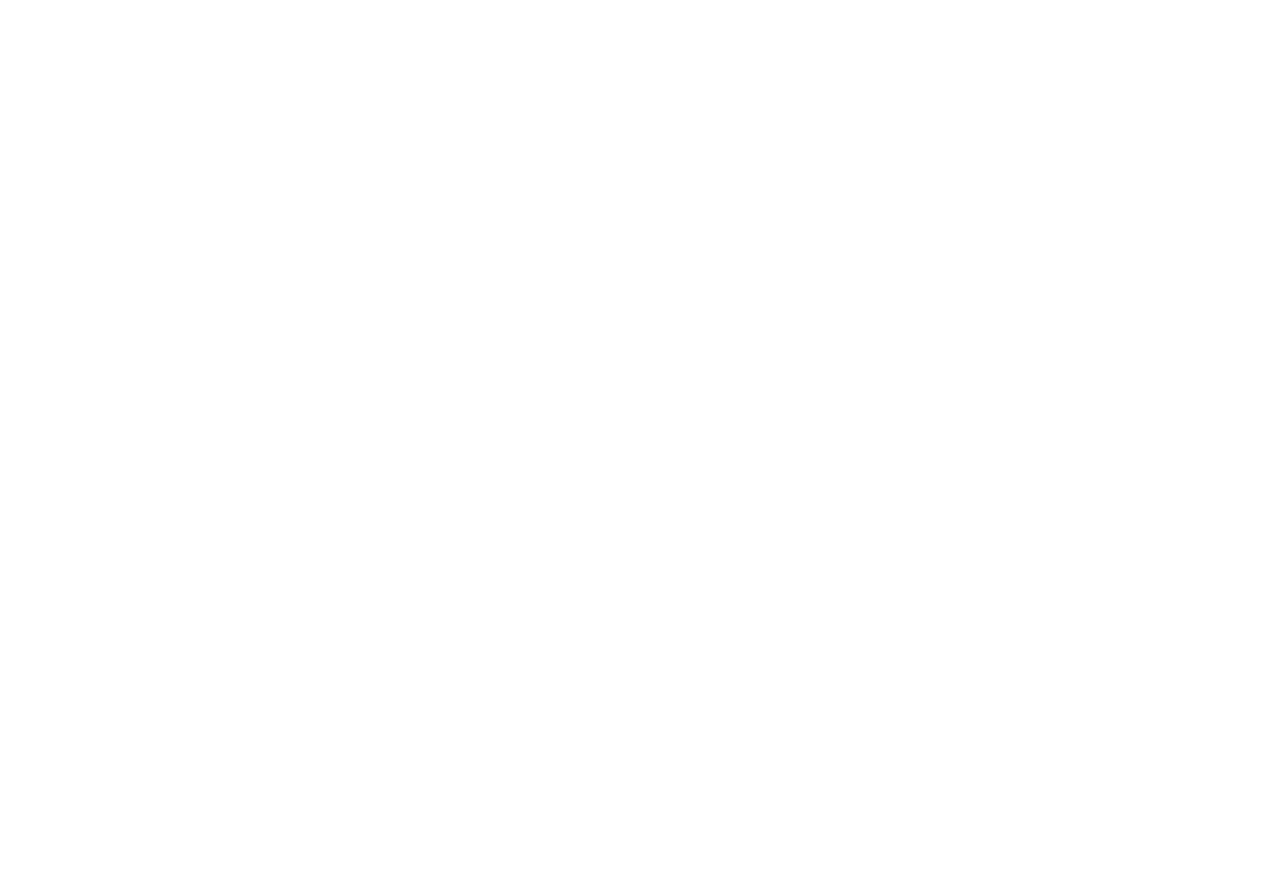
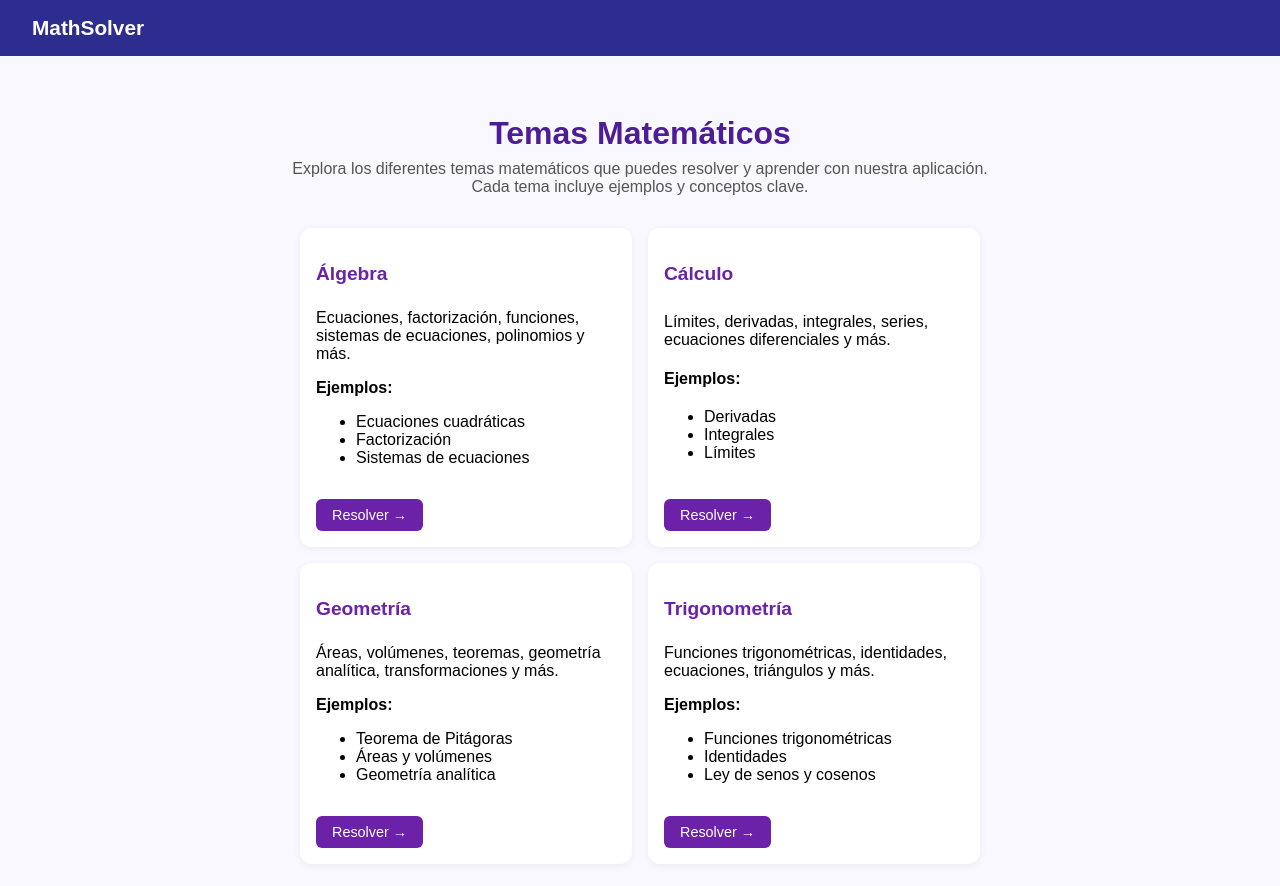
Before and after one commit to Miguel-Taco/TUTOR-VIRTUAL, a React (Create React App) app in the folder plataforma-web/: page /temas in a window 1280 px wide. Before the commit this address had no page. Shown: the top 886 px of the page. Before the commit the page ends 800 px from the top, so only its background shows below. Built offline with nearby package versions, Linux system fonts and the light colour scheme.

Commit message:
se agrega la pagina Temas, desde ahi puedo dirigrme a resolver un problema, con el tema ya seleccionado

```diff
--- a/plataforma-web/src/App.jsx
+++ b/plataforma-web/src/App.jsx
@@ -3,6 +3,7 @@
 import Resolver from './pages/Resolver';
 import Historial from './pages/Historial';
 import Home from "./pages/Home";
+import Temas from "./pages/Temas";
 
 function App() {
   return (
@@ -12,6 +13,7 @@
           <Route path="/resolver" element={<Resolver />} />
           <Route path="/historial" element={<Historial />} />
           <Route path="/home" element={<Home />} />
+          <Route path="/temas" element={<Temas />} />
         </Routes>
       </Router>
   );
--- a/plataforma-web/src/pages/Home.jsx
+++ b/plataforma-web/src/pages/Home.jsx
@@ -92,6 +92,9 @@
           Interpreta problemas matemáticos escritos o en imágenes y obtén soluciones detalladas en álgebra, cálculo, geometría y más.
         </p>
         <div style={styles.buttonsContainer}>
+          <button style={styles.secondaryButton} onClick={() => navigate("/temas")}>
+            Ver Temas
+          </button>
           <button style={styles.primaryButton} onClick={() => navigate("/historial")}>
             Historial de chats
           </button>
--- a/plataforma-web/src/pages/Resolver.jsx
+++ b/plataforma-web/src/pages/Resolver.jsx
@@ -1,10 +1,14 @@
 import React, { useState, useRef, useEffect } from "react";
 import { resolverProblema, interpretarImagen } from "../services/api";
-import { useNavigate } from 'react-router-dom';
+import { useNavigate, useLocation } from "react-router-dom";
 
 function Resolver() {
+  const location = useLocation();
+  const params = new URLSearchParams(location.search);
+  const temaInicial = params.get("tema") || "algebra"; // "algebra" por defecto
+
+  const [tema, setTema] = useState(temaInicial);
   const [problema, setProblema] = useState("");
-    const [tema, setTema] = useState("Álgebra");
   const [mensajes, setMensajes] = useState([]);
   const [modo, setModo] = useState("texto");
   const [imagen, setImagen] = useState(null);
@@ -16,27 +20,27 @@
 
     const entradaUsuario = { autor: "usuario", texto: problema };
     const respuestaBot = { autor: "bot", texto: "Procesando..." };
-        setMensajes(prev => [...prev, entradaUsuario, respuestaBot]);
+    setMensajes((prev) => [...prev, entradaUsuario, respuestaBot]);
 
     const res = await resolverProblema(problema, tema);
-        setMensajes(prev => [
+    setMensajes((prev) => [
       ...prev.slice(0, -1),
-        { autor: "bot", texto: res?.solucion || "No se pudo obtener solución." }
+      { autor: "bot", texto: res?.solucion || "No se pudo obtener solución." },
     ]);
   };
 
   const handleImagen = async () => {
     if (!imagen) return;
     const respuestaBot = { autor: "bot", texto: "Procesando imagen..." };
-        setMensajes(prev => [...prev, respuestaBot]);
+    setMensajes((prev) => [...prev, respuestaBot]);
 
     const res = await interpretarImagen(imagen, tema);
     const texto = res?.texto || "No se pudo interpretar la imagen";
 
-        setMensajes(prev => [
+    setMensajes((prev) => [
       ...prev.slice(0, -1),
       { autor: "usuario", texto },
-        { autor: "bot", texto: res?.solucion || "No se pudo obtener solución." }
+      { autor: "bot", texto: res?.solucion || "No se pudo obtener solución." },
     ]);
   };
 
@@ -56,8 +60,11 @@
         <div style={styles.mainBox}>
           <div style={styles.inputBox}>
             <div style={styles.topButtons}>
-                <button onClick={() => navigate("/historial")} style={styles.historialButton}>Historial de chats</button>
+              <button onClick={() => navigate("/historial")} style={styles.historialButton}>
+                Historial de chats
+              </button>
             </div>
+
             <div>
               <div style={{ display: "flex", marginBottom: "1rem" }}>
                 <button
@@ -80,6 +87,7 @@
                 </button>
               </div>
             </div>
+
             {modo === "texto" ? (
               <>
                 <textarea
@@ -89,11 +97,15 @@
                   style={styles.textarea}
                 />
                 <label>Selecciona el tema</label>
-                    <select value={tema} onChange={(e) => setTema(e.target.value)} style={styles.select}>
-                    <option>Álgebra</option>
-                    <option>Cálculo</option>
-                    <option>Geometría</option>
-                    <option>Trigonometría</option>
+                <select
+                  value={tema}
+                  onChange={(e) => setTema(e.target.value)}
+                  style={styles.select}
+                >
+                  <option value="algebra">Álgebra</option>
+                  <option value="calculo">Cálculo</option>
+                  <option value="geometria">Geometría</option>
+                  <option value="trigonometria">Trigonometría</option>
                 </select>
                 <button onClick={handleResolver} style={styles.button}>Resolver problema</button>
               </>
@@ -110,11 +122,15 @@
                   />
                 </label>
                 <label>Selecciona el tema</label>
-                    <select value={tema} onChange={(e) => setTema(e.target.value)} style={styles.select}>
-                    <option>Álgebra</option>
-                    <option>Cálculo</option>
-                    <option>Geometría</option>
-                    <option>Trigonometría</option>
+                <select
+                  value={tema}
+                  onChange={(e) => setTema(e.target.value)}
+                  style={styles.select}
+                >
+                  <option value="algebra">Álgebra</option>
+                  <option value="calculo">Cálculo</option>
+                  <option value="geometria">Geometría</option>
+                  <option value="trigonometria">Trigonometría</option>
                 </select>
                 <button onClick={handleImagen} style={styles.button}>Resolver problema</button>
               </>
@@ -140,6 +156,7 @@
     </div>
   );
 }
+
 const styles = {
     customUpload: {
         padding: "1rem",
--- /dev/null
+++ b/plataforma-web/src/pages/Temas.jsx
@@ -0,0 +1,148 @@
+import React from "react";
+import { useNavigate } from "react-router-dom";
+
+const temas = [
+  {
+    id: "algebra",
+    nombre: "Álgebra",
+    descripcion: "Ecuaciones, factorización, funciones, sistemas de ecuaciones, polinomios y más.",
+    ejemplos: ["Ecuaciones cuadráticas", "Factorización", "Sistemas de ecuaciones"],
+  },
+  {
+    id: "calculo",
+    nombre: "Cálculo",
+    descripcion: "Límites, derivadas, integrales, series, ecuaciones diferenciales y más.",
+    ejemplos: ["Derivadas", "Integrales", "Límites"],
+  },
+  {
+    id: "geometria",
+    nombre: "Geometría",
+    descripcion: "Áreas, volúmenes, teoremas, geometría analítica, transformaciones y más.",
+    ejemplos: ["Teorema de Pitágoras", "Áreas y volúmenes", "Geometría analítica"],
+  },
+  {
+    id: "trigonometria",
+    nombre: "Trigonometría",
+    descripcion: "Funciones trigonométricas, identidades, ecuaciones, triángulos y más.",
+    ejemplos: ["Funciones trigonométricas", "Identidades", "Ley de senos y cosenos"],
+  },
+];
+
+function Temas() {
+  const navigate = useNavigate();
+
+  return (
+    <div style={styles.page}>
+      {/* Barra superior */}
+      <header style={styles.header}>
+        <div style={styles.headerLeft} onClick={() => navigate("/home")}>
+          MathSolver
+        </div>
+      </header>
+
+      <main style={styles.main}>
+        <h2 style={styles.title}>Temas Matemáticos</h2>
+        <p style={styles.subtitle}>
+          Explora los diferentes temas matemáticos que puedes resolver y aprender con nuestra aplicación. Cada tema incluye ejemplos y conceptos clave.
+        </p>
+
+        {/* Tarjetas en 2 filas */}
+        <div style={styles.grid}>
+          {temas.map((tema) => (
+            <div key={tema.id} style={styles.card}>
+              <h3 style={styles.cardTitle}>{tema.nombre}</h3>
+              <p>{tema.descripcion}</p>
+              <strong>Ejemplos:</strong>
+              <ul>
+                {tema.ejemplos.map((ejemplo, idx) => (
+                  <li key={idx}>{ejemplo}</li>
+                ))}
+              </ul>
+              <button
+                style={styles.button}
+                onClick={() => navigate(`/resolver?tema=${tema.id}`)}
+              >
+                Resolver →
+              </button>
+            </div>
+          ))}
+        </div>
+      </main>
+    </div>
+  );
+}
+
+const styles = {
+  page: {
+    fontFamily: "sans-serif",
+    backgroundColor: "#f9f7ff",
+    minHeight: "100vh",
+  },
+  header: {
+    backgroundColor: "#2d2d8f",
+    color: "#fff",
+    padding: "1rem 2rem",
+    display: "flex",
+    alignItems: "center",
+    justifyContent: "flex-start",
+  },
+  headerLeft: {
+    cursor: "pointer",
+    fontWeight: "bold",
+    fontSize: "1.3rem",
+  },
+  main: {
+    padding: "2rem",
+    textAlign: "center",
+  },
+  title: {
+    fontSize: "2rem",
+    fontWeight: "bold",
+    color: "#4c1d95",
+    marginBottom: "0.5rem",
+  },
+  subtitle: {
+    fontSize: "1rem",
+    color: "#555",
+    marginBottom: "2rem",
+    maxWidth: "700px",
+    margin: "0 auto 2rem",
+  },
+  grid: {
+  display: "grid",
+  gridTemplateColumns: "repeat(2, auto)",
+  gap: "1rem",
+  justifyContent: "center",
+  },
+  card: {
+    backgroundColor: "#fff",
+    borderRadius: "12px",
+    padding: "1rem",
+    textAlign: "left",
+    boxShadow: "0 2px 8px rgba(0,0,0,0.05)",
+    display: "flex",
+    flexDirection: "column",
+    justifyContent: "space-between",
+    maxWidth: "300px",
+    margin: "0 auto",
+  },
+  cardTitle: {
+    fontSize: "1.2rem",
+    fontWeight: "bold",
+    color: "#6b21a8",
+    marginBottom: "0.5rem",
+  },
+  button: {
+    marginTop: "1rem",
+    padding: "0.5rem 1rem",
+    fontSize: "0.9rem",
+    backgroundColor: "#6b21a8",
+    color: "white",
+    border: "none",
+    borderRadius: "6px",
+    cursor: "pointer",
+    alignSelf: "flex-start",
+  },
+};
+
+export default Temas;
```
Lines whose indentation alone changed are shown as unchanged.
